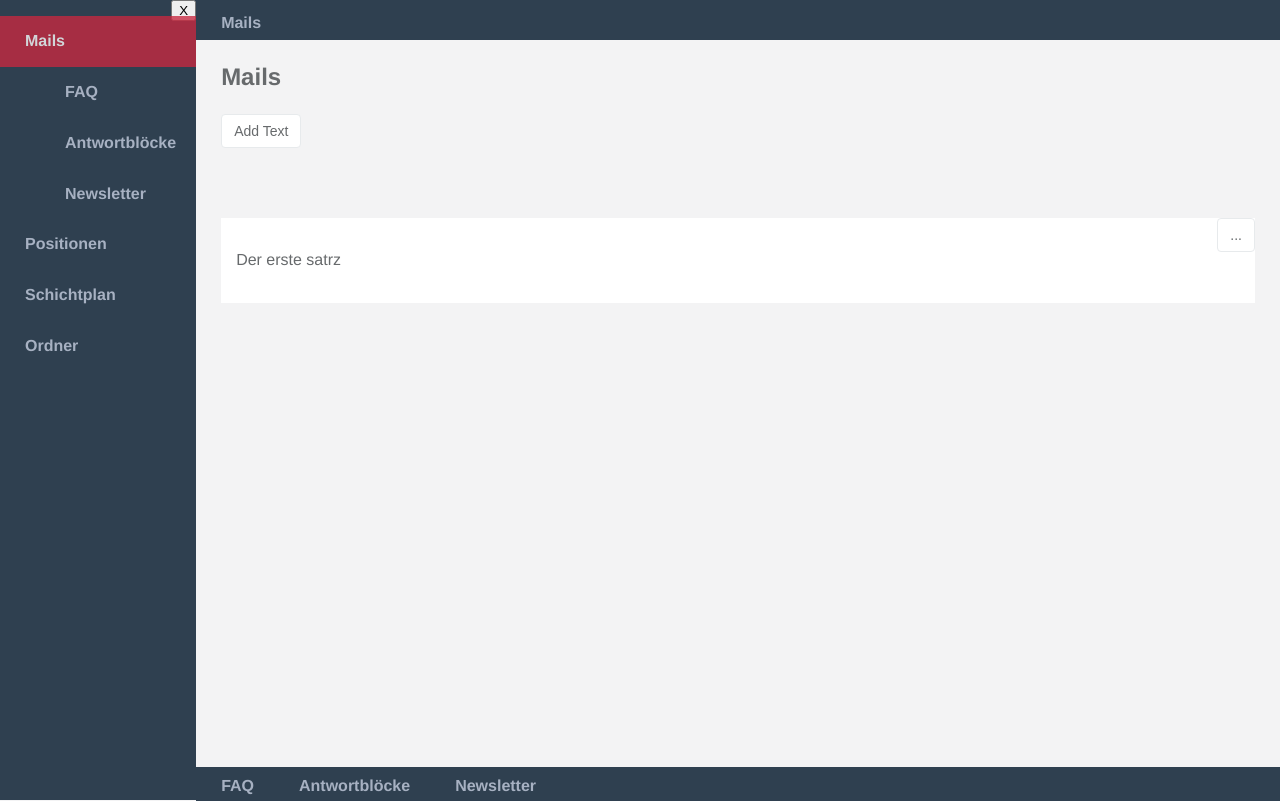
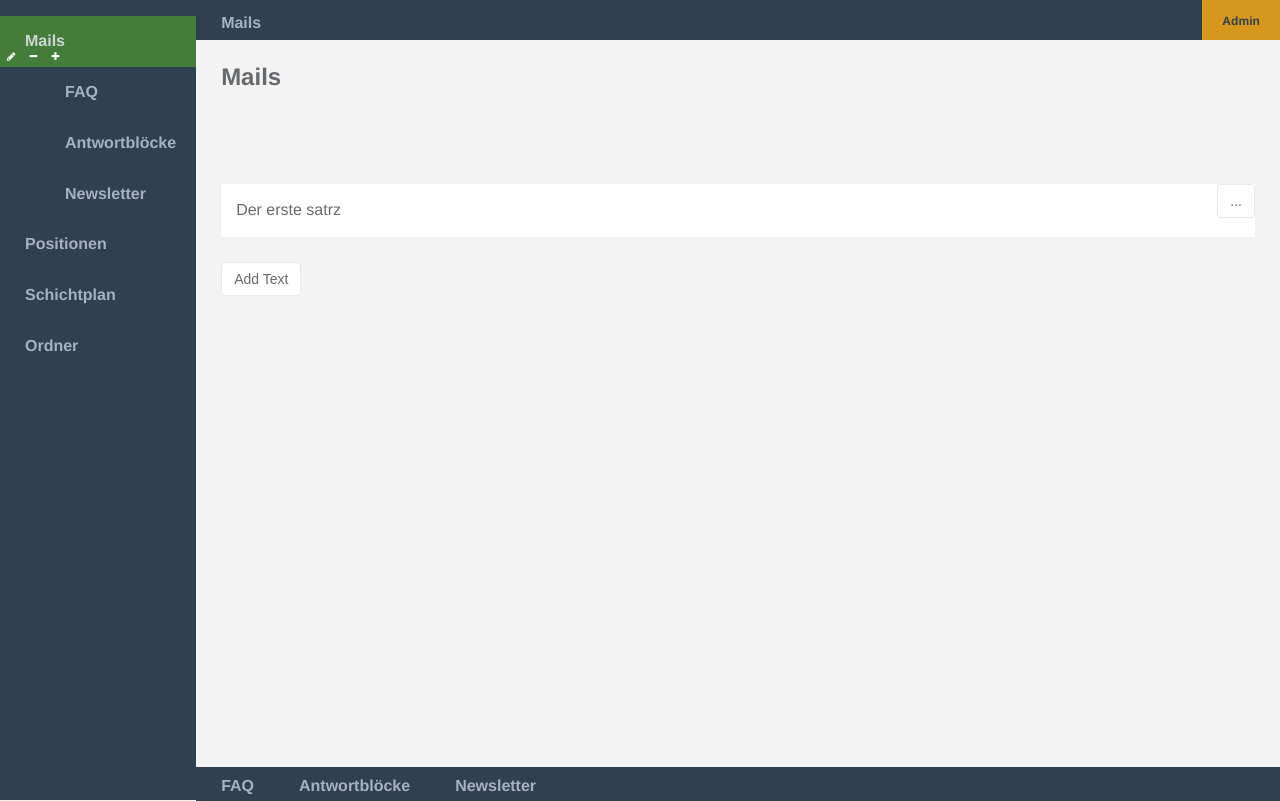
Before and after one commit to nimbin2/LogdNix, a React (Create React App) app: page / in a window 1280 px wide. Built offline with nearby package versions, Linux system fonts and the light colour scheme.

Commit message:
add editNav

```diff
--- a/package.json
+++ b/package.json
@@ -3,9 +3,12 @@
   "version": "0.1.0",
   "private": true,
   "dependencies": {
+    "@ckeditor/ckeditor5-build-classic": "^30.0.0",
+    "@ckeditor/ckeditor5-react": "^3.0.2",
     "@testing-library/jest-dom": "^5.11.4",
     "@testing-library/react": "^11.1.0",
     "@testing-library/user-event": "^12.1.10",
+    "font-awesome": "^4.7.0",
     "react": "^17.0.2",
     "react-dom": "^17.0.2",
     "react-scripts": "4.0.3",
--- a/src/App.css
+++ b/src/App.css
@@ -1,7 +1,9 @@
 :root {
   --width-sidebar-hidden: 60px;
   --color-background: #2f4050;
-
+  --color-green: #4a8e33;
+  --color-orange: #d7971d;
+  --color-red: #ad3131;
 }
 body {
   background-color: #f3f3f4;
@@ -10,6 +12,91 @@ body {
   color: #676a6c;
   transition: all ease .3s;
 }
+
+
+ul.dropDown {
+  position: relative;
+  background-color: var(--color-background);
+  color: white;
+  padding: 0;
+  margin: 0;
+}
+.dropDown li {
+  list-style: none;
+  border-bottom: 1px solid white;
+}
+.dropDown li:last-child {
+  border-bottom: none
+}
+.dropDown button {
+  all: unset;
+  cursor: pointer;
+  padding: 0 15px 0 13px;
+  font-size: 14px;
+  width: 100%;
+  height: 100%;
+}
+.dropDown button:not([disabled]):hover {
+
+}
+.btn {
+  display: inline-block;
+  padding: 6px 12px;
+  margin-bottom: 0;
+  font-size: 14px;
+  font-weight: 400;
+  line-height: 1.42857143;
+  text-align: center;
+  white-space: nowrap;
+  vertical-align: middle;
+  -ms-touch-action: manipulation;
+  touch-action: manipulation;
+  cursor: pointer;
+  -webkit-user-select: none;
+  -moz-user-select: none;
+  -ms-user-select: none;
+  user-select: none;
+  background-image: none;
+  border: 1px solid transparent;
+  border-radius: 4px;
+}
+.white-card {
+  padding: 15px;
+  margin-bottom: 25px;
+  background-color: #fff;
+}
+.btn-default {
+  color: inherit;
+  background: #fff;
+  border: 1px solid #e7eaec;
+}
+
+button[disabled] {
+  cursor: unset !important;
+}
+/*noinspection ALL*/
+textarea {
+  background-color: #fff;
+  background-image: none;
+  border: 1px solid #e5e6e7;
+  border-radius: 1px;
+  box-sizing: border-box;
+  color: inherit;
+  display: block;
+  padding: 6px 12px;
+  -webkit-transition: border-color .15s ease-in-out 0s,-webkit-box-shadow .15s ease-in-out 0s;
+  transition: border-color .15s ease-in-out 0s,-webkit-box-shadow .15s ease-in-out 0s;
+  -o-transition: border-color .15s ease-in-out 0s,box-shadow .15s ease-in-out 0s;
+  transition: border-color .15s ease-in-out 0s,box-shadow .15s ease-in-out 0s;
+  transition: border-color .15s ease-in-out 0s,box-shadow .15s ease-in-out 0s,-webkit-box-shadow .15s ease-in-out 0s;
+  width: 100%;
+}
+.d-none {
+  display: none;
+}
+
+
+
 #SCC {
   min-height: 100vh;
   display: grid;
@@ -23,6 +110,7 @@ body {
   position: absolute;
   top: 0;
   right: 0;
+  color: white;
 }
 .hideSideBar.active {
   width: var(--width-sidebar-hidden);
@@ -39,6 +127,10 @@ body {
   max-height: 100vh;
   grid-area: sidebar;
   background-color: var(--color-background);
+  display: flex;
+  flex-direction: column;
+  justify-content: space-between;
+  align-items: flex-end;
 }
 #Sidebar >ul {
   float: right;
@@ -53,12 +145,20 @@ body {
   background-color: #c82840 !important;
   opacity: .78;
 }
+#Sidebar .navbarButton.active[disabled] + .editNavItem-button {
+  display: flex !important;
+}
+#Sidebar .navbarButton.active[disabled] {
+  background-color: var(--color-green) !important;
+}
 .navbarButton {
   all: unset;
   cursor: pointer;
   color: #a7b1c2;
   font-weight: 600;
   padding: 14px 20px 14px 25px;
+  width: 100%;
+  box-sizing: border-box;
 }
 .navbarButton:not([disabled]):hover {
   background-color: #293846;
@@ -72,19 +172,71 @@ body {
   cursor: unset;
 }
 .navBlock {
+  position: relative;
   display: flex;
   flex-direction: column;
+}
+
+ul.editNavItem-button {
+  display: none !important;
+  background-color: transparent;
+  position: absolute;
+  left: 0;
+  bottom: 0;
+}
+ul.editNavItem-button li {
+  border: none;
+}
+ul.editNavItem-button button:hover {
+  color: var(--color-green);
+}
+.navItem {
+  position: relative;
+}
+ul.editNavItem-button button {
+  width: auto;
+  padding: 0 7px;
+  font-size: 10px;
 }
 
 #TopBar {
   position: sticky;
   top: 0;
   grid-area: topBar;
+  display: flex;
+  justify-content: space-between;
   background-color: var(--color-background);
 }
+.topBar-items {
+  display: flex;
+}
+
 #TopBar .navbarButton {
   padding-bottom: 6px !important;
   padding-top: 12px !important;
+}
+#EditMode-button {
+  position: relative;
+  all: unset;
+  height: auto;
+  padding: 13px 20px 10px;
+  align-self: flex-start;
+  font-weight: bold;
+  color: var(--color-orange);
+  cursor: pointer;
+  font-size: 12px;
+  letter-spacing: .008em;
+  z-index: 1;
+}
+#EditMode-button.active {
+  opacity: 1;
+  background-color: var(--color-orange);
+  color: var(--color-background);
+}
+#EditMode-button:not([disabled]):hover {
+  opacity: .8;
+  background-color: var(--color-orange);
+  color: var(--color-background);
 }
 #Main {
   display: grid;
@@ -140,77 +292,3 @@ body {
   right: 0;
   top: 0;
 }
-ul.dropDown {
-  position: relative;
-  background-color: var(--color-background);
-  color: white;
-  padding: 0;
-  margin: 0;
-}
-.dropDown li {
-  list-style: none;
-  border-bottom: 1px solid white;
-}
-.dropDown li:last-child {
-  border-bottom: none
-}
-.dropDown button {
-  all: unset;
-  cursor: pointer;
-  padding: 0 15px 0 13px;
-  font-size: 14px;
-  width: 100%;
-  height: 100%;
-}
-.dropDown button:hover {
-
-}
-.btn {
-  display: inline-block;
-  padding: 6px 12px;
-  margin-bottom: 0;
-  font-size: 14px;
-  font-weight: 400;
-  line-height: 1.42857143;
-  text-align: center;
-  white-space: nowrap;
-  vertical-align: middle;
-  -ms-touch-action: manipulation;
-  touch-action: manipulation;
-  cursor: pointer;
-  -webkit-user-select: none;
-  -moz-user-select: none;
-  -ms-user-select: none;
-  user-select: none;
-  background-image: none;
-  border: 1px solid transparent;
-  border-radius: 4px;
-}
-.white-card {
-  padding: 15px;
-  margin-bottom: 25px;
-  background-color: #fff;
-}
-.btn-default {
-  color: inherit;
-  background: #fff;
-  border: 1px solid #e7eaec;
-}
-
-/*noinspection ALL*/
-textarea {
-  background-color: #fff;
-  background-image: none;
-  border: 1px solid #e5e6e7;
-  border-radius: 1px;
-  box-sizing: border-box;
-  color: inherit;
-  display: block;
-  padding: 6px 12px;
-  -webkit-transition: border-color .15s ease-in-out 0s,-webkit-box-shadow .15s ease-in-out 0s;
-  transition: border-color .15s ease-in-out 0s,-webkit-box-shadow .15s ease-in-out 0s;
-  -o-transition: border-color .15s ease-in-out 0s,box-shadow .15s ease-in-out 0s;
-  transition: border-color .15s ease-in-out 0s,box-shadow .15s ease-in-out 0s;
-  transition: border-color .15s ease-in-out 0s,box-shadow .15s ease-in-out 0s,-webkit-box-shadow .15s ease-in-out 0s;
-  width: 100%;
-}
--- a/src/App.js
+++ b/src/App.js
@@ -1,4 +1,7 @@
 import React, {useState, Fragment, useEffect} from "react";
+import '../node_modules/font-awesome/css/font-awesome.min.css';
+import { CKEditor } from '@ckeditor/ckeditor5-react';
+import ClassicEditor from '@ckeditor/ckeditor5-build-classic';
 import './App.css';
 
 
@@ -71,8 +74,10 @@ function App() {
     const [renderBlock, statusRenderBlock] = useState(modifyBlocks[0]);
     const [hideNav, statusHideNav] = useState(false);
     const [reloadBlock, statusReloadBlock] = useState(true);
+    const [editMode, statusEditMode] = useState(true);
     const [addITEM, statusAddITEM] = useState("");
     const [editITEM, statusEditITEM] = useState(false);
+    const [disableButtons, statusDisableButtons] = useState(false);
 
     useEffect(() => {
         if (editITEM) {
@@ -89,11 +94,16 @@ function App() {
     useEffect(() => {
         !hideNav ?
             document.getElementById("Content").addEventListener('click', handleOutsideNavClick ) :
-            document.getElementById("Content").removeEventListener('click', handleOutsideNavClick )
+            document.getElementById("Content").removeEventListener('click', handleOutsideNavClick );
         return () => {
             document.getElementById("Content").removeEventListener("click", handleOutsideNavClick);
         }
     }, [hideNav])
+
+    useEffect(() => {
+        editMode ? statusHideNav(false) :
+            document.getElementById("Content").addEventListener('click', handleOutsideNavClick )
+    }, [editMode])
 
     const loadContent = (block) => {
         statusAddITEM("");
@@ -120,11 +130,13 @@ function App() {
         return blocks
     }
 
-    const renderNavButton = (block, k) => (
-        <button key={k || 0}
-                onClick={() => loadContent(block) }
-                disabled={ block.position === renderBlock.position && block.blocks && block.blocks.length === 0}
+    const renderNavButton = (block, i) => (
+        <div className="navItem" key={i || 0}>
+            <button onClick={() => loadContent(block) }
+                    disabled={disableButtons || renderBlock.position === block.position}
                     className={`navbarButton ${renderBlock.position.startsWith(block.position) && "active"}`}>{block.name}</button>
+            { editMode && editNavOptions(block)}
+        </div>
     )
 
     const renderSidebar = (block) => (
@@ -168,6 +180,7 @@ function App() {
         modifyBlock(block, data)
         statusAddITEM(false)
         statusEditITEM(false)
+        statusDisableButtons(false);
     }
 
     const editItem = (item, i, data) => {
@@ -178,6 +191,12 @@ function App() {
         }
         statusEditITEM(false);
         statusAddITEM(false);
+        statusDisableButtons(false);
+    }
+
+    const removeBlock = (block) => {
+        console.log(block)
+        options.slice(block, 1)
     }
 
     const removeItem = (item, i) => {
@@ -188,6 +207,7 @@ function App() {
     const addItemText = (item, i) => {
         statusEditITEM(false)
         statusAddITEM(false)
+        statusDisableButtons(true)
         let input
         let itemValue
         if (renderBlock.item) {
@@ -199,18 +219,24 @@ function App() {
         }
         statusAddITEM(
             <form className={editITEM ? "editItem" : "addItem"}>
-                <textarea autoFocus value={input} defaultValue={itemValue || ""} onChange={(e) => input = e.target.value} />
+                <CKEditor editor={ClassicEditor} data={itemValue} onChange={(e, editor) => input = editor.getData()}/>
                 <button className="btn btn-default" onClick={(e) => {
                     e.preventDefault();
                     item ? editItem(item, i, input || itemValue) :
                         input && input.length > 0 && addItem(renderBlock, {text: input});
                 }}>Save</button>
-                <button className="btn btn-default" onClick={() => statusAddITEM(false)}>Cancel</button>
+                <button className="btn btn-default" onClick={() => {statusAddITEM(false); statusDisableButtons(false)}}>Cancel</button>
             </form>
         )
     }
 
     const editOptions = (item, i) => (
+        <Fragment>
+            <button type="edit"  className="btn btn-default" disabled={disableButtons}
+                    onClick={(e) => {
+                        e.target.id = "EditThisItem";
+                        !editITEM && statusEditITEM(item);
+                    }}>...</button>
             <ul id="EditItem" className="dropDown">
                 <li><button onClick={() => {
                     addItemText(item, i);
@@ -218,6 +244,17 @@ function App() {
                 }}>bearbeiten</button></li>
                 <li><button onClick={() => removeItem(item, i)}>löschen</button></li>
             </ul>
+        </Fragment>
+    )
+
+    const editNavOptions = (block) => (
+        <Fragment>
+            <ul className="dropDown editNavItem-button">
+                <li><button onClick={() => {addItemText(block); statusEditITEM(false);}}><i className="fa fa-pencil" aria-hidden="true"/></button></li>
+                <li><button onClick={() => removeBlock(block)}><i className="fa fa-minus" aria-hidden="true"/></button></li>
+                <li><button onClick={() => removeBlock(block)}><i className="fa fa-plus" aria-hidden="true"/></button></li>
+            </ul>
+        </Fragment>
     )
 
     const handleOutsideEditClick = (e) => {
@@ -227,7 +264,7 @@ function App() {
     }
 
     const handleOutsideNavClick = (e) => {
-        if ( document.getElementById("Content").contains(e.target)) {
+        if ( document.getElementById("Content").contains(e.target) ) {
             statusHideNav(true)
         }
     }
@@ -236,9 +273,6 @@ function App() {
         <Fragment>
             <div className="col">
                 <h2>{renderBlock.name}</h2>
-                <button disabled={addITEM } className="btn btn-default" onClick={() => {
-                    addItemText();
-                }}>Add Text</button>
             </div>
             <div className="col">
                 {renderBlock?.text}
@@ -246,20 +280,19 @@ function App() {
             <div className="col">
                 {renderBlock?.item?.map((item, i) => (
                     <div key={i} className="item white-card">
-                        {item.header && (<h3>{item.header}</h3>)}
-                        {item.text && <p>{item.text}</p>}
+                        <div dangerouslySetInnerHTML={{ __html: item.text }} />
                         <div id="ButtonEdit">
-                            <button type="edit"  className="btn btn-default"
-                                    onClick={(e) => {
-                                        e.target.id = "EditThisItem"
-                                        !editITEM && statusEditITEM(item);
-                                    }}>...</button>
                             {editOptions(item, i)}
                         </div>
                     </div>
                 )) }
                 { addITEM && (
-                    <div id={editITEM ? "EditItem" : "AddItem"}>{addITEM}</div>
+                    <div id={editITEM ? "EditItem" : "AddItem"} className="white-card">{addITEM}</div>
+                )}
+                { editMode && (
+                    <button disabled={addITEM } className={`btn btn-default ${addITEM ? "d-none" : ""}`}  onClick={() => {
+                        addItemText();
+                    }}>Add Text</button>
                 )}
             </div>
         </Fragment>
@@ -273,15 +306,24 @@ function App() {
 
     return (
         <div id="SCC">
-            <div id="Sidebar" className={`${hideNav && "hidden"}`}>
-                <button className={`hideSideBar ${ hideNav && "active"}`} onClick={() => {
+            <div id="Sidebar" className={`${hideNav && !editMode ? "hidden" : ""}`}>
+                {hideNav && !editMode && (
+                    <button className={`hideSideBar ${ hideNav && !editMode ? "active" : ""}`} onClick={() => {
                         statusHideNav(!hideNav)
-                }}>X</button>
+                    }}>{hideNav ? (<i className="fa fa-chevron-right" aria-hidden="true"/>) : (<i className="fa fa-chevron-left" aria-hidden="true"/>)}
+                    </button>
+                )}
                 {renderSidebar(modifyBlocks)}
             </div>
             <div id="Main">
                 <div id="TopBar">
+                    <div className="topBar-items">
                         {parentBlocks().map((block, k) => renderNavButton(block, k) )}
+                    </div>
+                    <button id="EditMode-button" disabled={disableButtons} className={editMode ? "active" : "inActivw"} onClick={() => {
+                        statusEditMode(!editMode);
+                        statusHideNav(false);
+                    }}>{editMode ? ("Admin") : ("User")}</button>
                 </div>
                 <div id="Content">
                     {renderBlock && ( renderMain() )}
```
Lines whose indentation alone changed are shown as unchanged.
